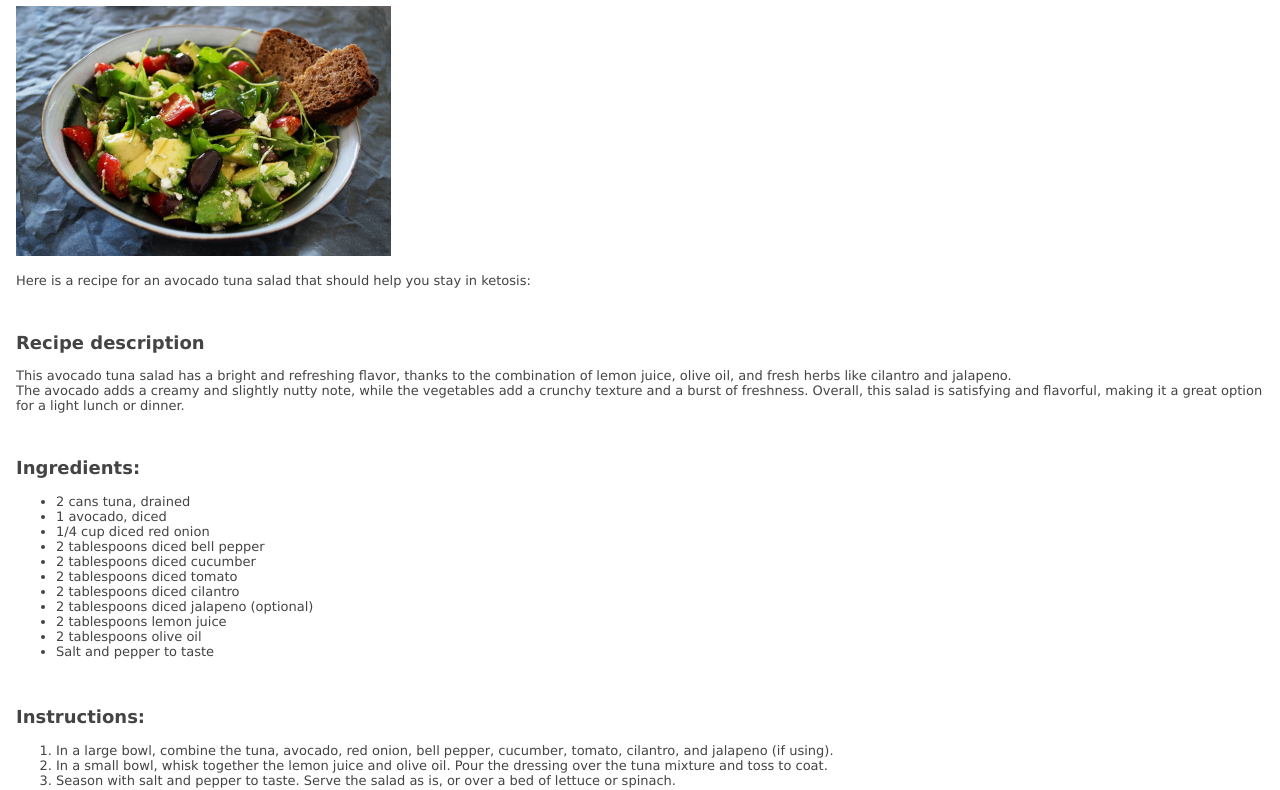
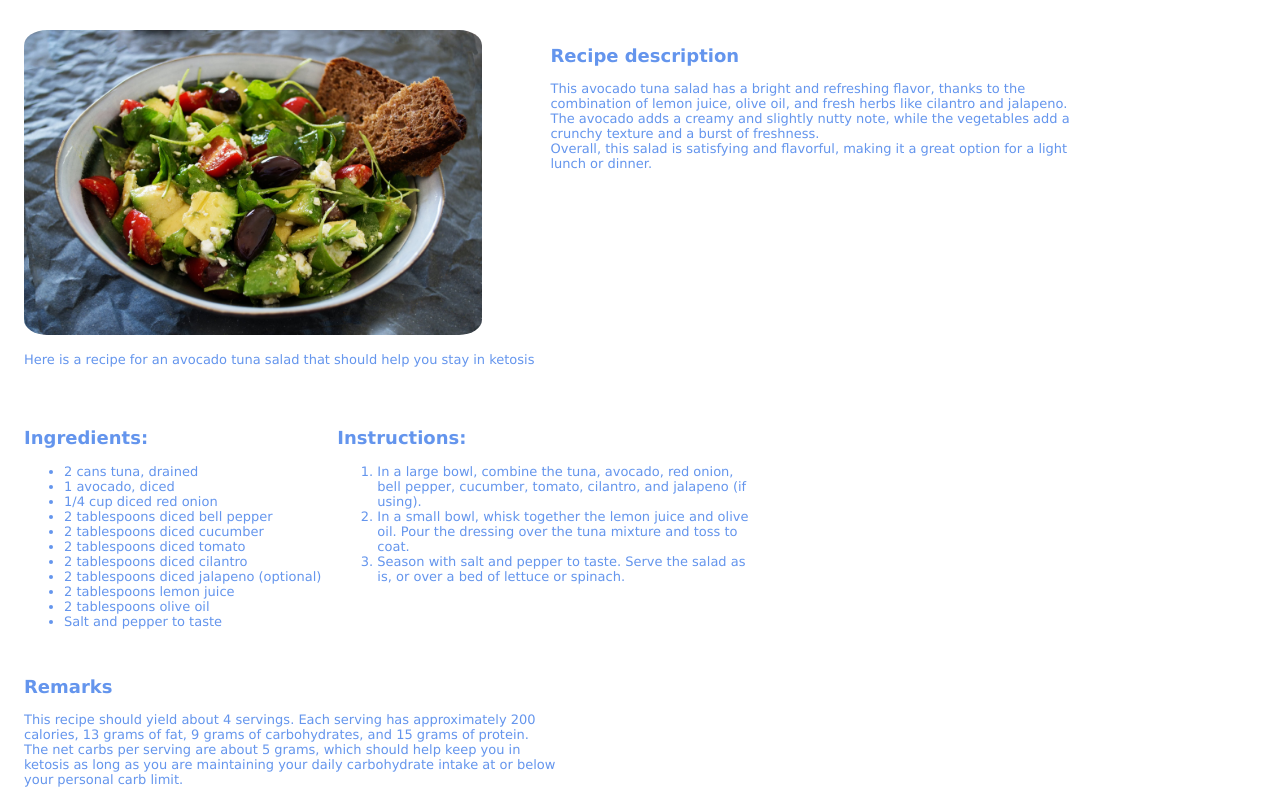
Before and after one commit to CyberCervela/odin-recipes, a plain HTML site: page recipes/avocadotunasalad.html in a window 1280 px wide. Shown: the part 91-881 px from the top of the page. Drawn offline with Linux system fonts and the light colour scheme.

Commit message:
Format all pages with flex containers
Updated the stylesheet with some logic for all elements
Add flex container to all pages so the elements are not simply
displayed vertically. Also changed some fonts & coloring as per the
project instruction.

```diff
--- a/css/style.css
+++ b/css/style.css
@@ -3,12 +3,14 @@
     margin: 200;
     padding: 200;
     box-sizing: border-box;
+
 }
 
 /* Set global font and color styles */
 body {
     font-family: 'Lucida Sans', 'Lucida Sans Regular', 'Lucida Grande', 'Lucida Sans Unicode', Geneva, Verdana, sans-serif;
     color: #444444;
+    max-width: 220ch;
 }
 
 /* Set heading and paragraph styles */
@@ -19,30 +21,48 @@ div {
 
 h1 {
     font-size: xx-large;
+    color:cornflowerblue;
+    max-width: 65ch;
 }
 
 h2 {
     font-size: large;
+    color:cornflowerblue;
+    max-width: 65ch;
 }
 
 p {
     font-size: small;
+    color:cornflowerblue;
+    max-width: 65ch;
 }
 
 li {
     font-size: small;
+    color:cornflowerblue;
+    max-width: 45ch;
 }
 
 /* Global styles for containers*/
 
 .container {
   display: flex;
+  flex-wrap: wrap;
+  justify-content: flex-start;
 }
 
 .container div {
-    justify-content: center;
+    /* align-items: stretch; */
+    /* justify-content: space-between; */
 
 }
+
+.container .foodpic {
+    border-radius: 5%;
+    max-width: 45ch;
+    flex-grow: 2;
+}
+
 
 
 /* Set images styles */
@@ -51,6 +71,7 @@ li {
     width: 110px;
     border-radius: 10%;
 }
+
 
 /* Landing page styles */
 
--- a/recipes/avocadotunasalad.html
+++ b/recipes/avocadotunasalad.html
@@ -11,27 +11,38 @@
 <body>
     <div>
         <h1>Avocado Tuna Salad</h1>
+    </div>
 
-        <img src="../img/salad.jpeg" height="250">
+    <!-- First row with picture & description -->
 
+    <div class="container">
+        <div>
+            <img class="foodpic" src="../img/salad.jpeg">
             <p>
-            Here is a recipe for an avocado tuna salad that should help you stay in ketosis:
+                Here is a recipe for an avocado tuna salad that should help you stay in ketosis
             </p>
-
         </div>
 
         <div>
-
             <h2>Recipe description</h2>
 
             <p>This avocado tuna salad has a bright and refreshing flavor, thanks to the combination of
                 lemon juice, olive oil, and fresh herbs like cilantro and jalapeno.
                 <br>
                 The avocado adds a creamy and slightly nutty note, while the vegetables add a crunchy
-            texture and a burst of freshness. Overall, this salad is satisfying and flavorful,
+                texture and a burst of freshness.
+                <br>
+                Overall, this salad is satisfying and flavorful,
                 making it a great option for a light lunch or dinner.
+            </p>
 
         </div>
+
+    </div>
+
+    <!-- Second row with ingredient & steps -->
+
+    <div class="container">
         <div>
             <h2>Ingredients:</h2>
             <p>
@@ -60,16 +71,19 @@
                 <li>In a small bowl, whisk together the lemon juice and olive oil. Pour the dressing over the tuna mixture and toss to coat.</li>
                 <li>Season with salt and pepper to taste. Serve the salad as is, or over a bed of lettuce or spinach.</li>
             </ol>
+        </div>
 
-
+        <div>
             <h2>Remarks</h2>
                 <p>This recipe should yield about 4 servings. Each serving has approximately 200 calories,
                     13 grams of fat, 9 grams of carbohydrates, and 15 grams of protein.
                     <br>
                     The net carbs per serving are about 5 grams, which should help keep you in ketosis as
-            long as you are maintaining your daily carbohydrate intake at or below your personal carb limit.</p>
+                    long as you are maintaining your daily carbohydrate intake at or below your personal carb limit.
+                </p>
+        </div>
+    </div>
 
-    </div>
 
     <div>
         <button class="neumorphic-button">
```
Also changed, not shown: index.html (+4 -1 lines), recipes/ketocurry.html (+24 -9 lines), recipes/salmon.html (+23 -3 lines). Lines whose indentation alone changed are shown as unchanged.
